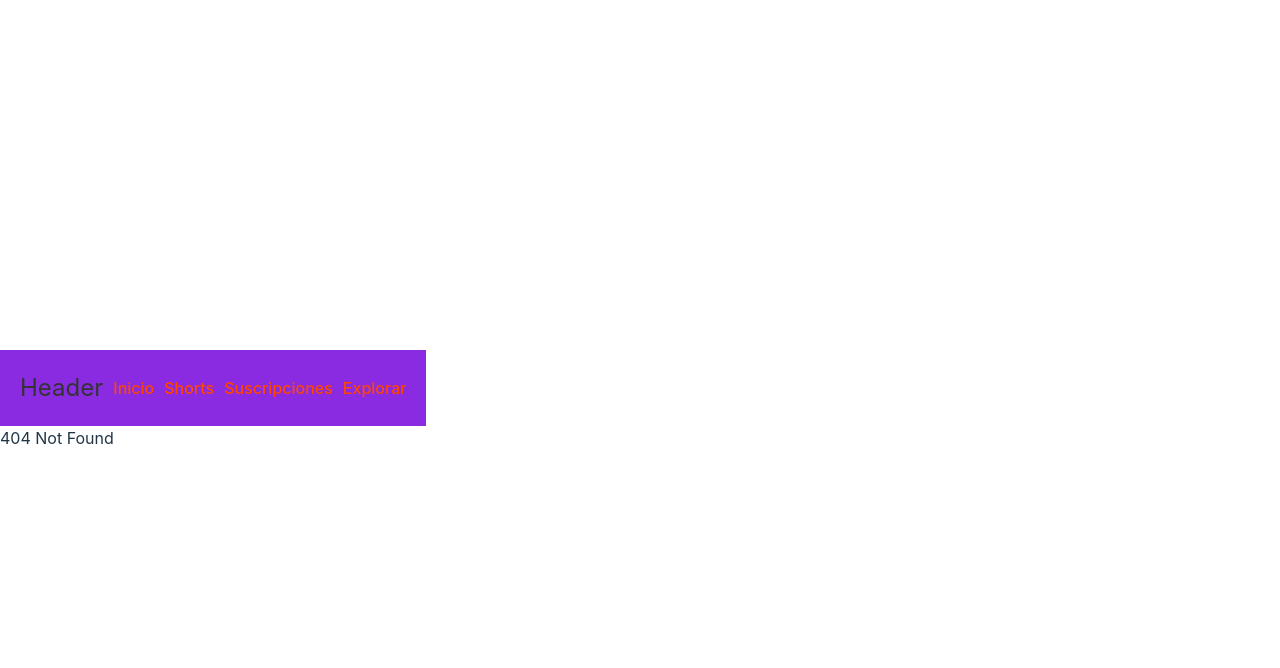
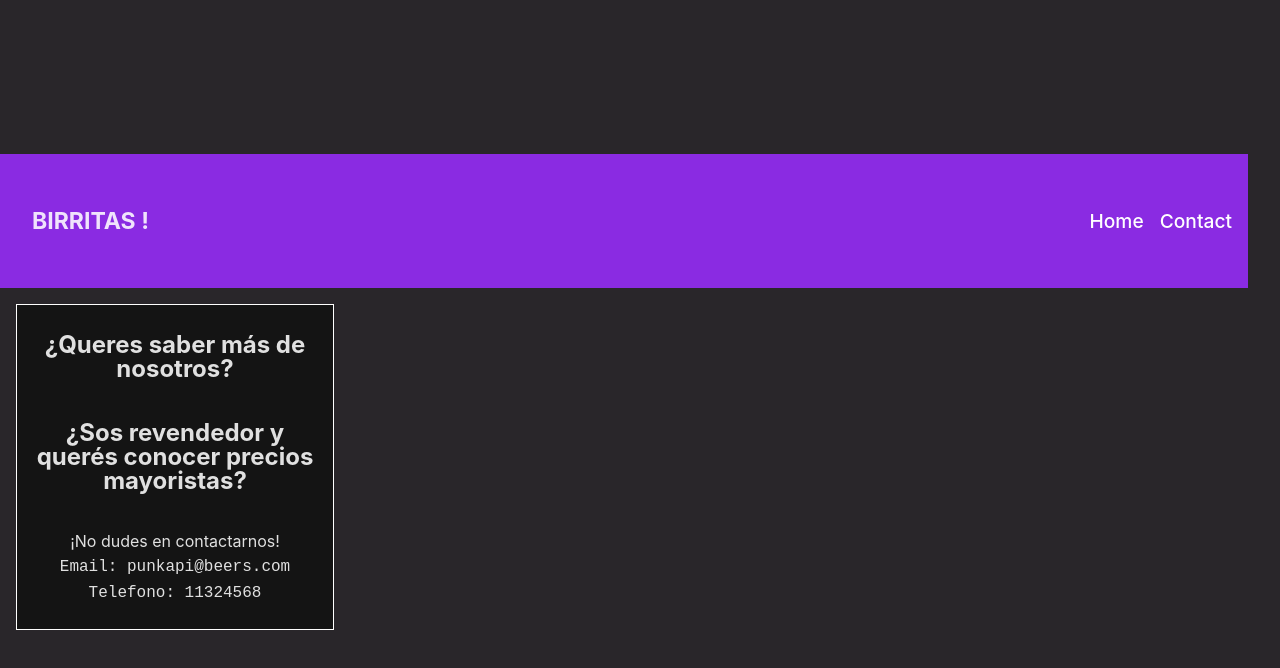
Before and after one commit to paulagoldenhorn/Proyectos-Frontend3, a React (Vite) app: page /contact in a window 1280 px wide. Before the commit this address had no page. Shown: the top 668 px of the page. Built offline with nearby package versions, Linux system fonts and the light colour scheme.

Commit message:
Ejercicio clase 16S playground terminado

```diff
--- /dev/null
+++ b/src/C16-router-playground/Clase16PG.jsx
@@ -0,0 +1,29 @@
+import { Routes, Route, Outlet } from 'react-router-dom'
+import Navbar from './Components/Navbar'
+import Home from './Routes/Home'
+import Contact from './Routes/Contact'
+import Beer from './Routes/Beer'
+
+function Clase16PG() {
+  return (
+    <>
+      <Routes>
+        <Route path='*' element={<h4>404 Not Found</h4>} />
+        <Route
+          path='/'
+          element={
+            <>
+              <Navbar />
+              <Outlet />
+            </>
+          }
+        >
+          <Route path='/home' element={<Home />} />
+          <Route path='/contact' element={<Contact />} />
+          <Route path='/beer/:id' element={<Beer />} />
+        </Route>
+      </Routes>
+    </>
+  )
+}
+export default Clase16PG
--- /dev/null
+++ b/src/C16-router-playground/Components/Card.jsx
@@ -0,0 +1,18 @@
+import { useNavigate } from 'react-router-dom'
+import styles from './Components.module.css'
+
+const Card = ({data}) => {
+
+  const navigate = useNavigate()
+
+    return (
+      <div className={styles.card}>
+          <h3 className={styles.h3}>{data.name}</h3>
+          <p className={styles.p}>{data.tagline}</p>
+          <img src={data.image_url} alt="beer-detail" />
+          <button id={data.id} className={styles.button} onClick={() => navigate(`/beer/${data.id}`)}>Ver</button>
+      </div>
+    )
+  }
+
+  export default Card
--- /dev/null
+++ b/src/C16-router-playground/Components/Components.module.css
@@ -0,0 +1,104 @@
+
+:root {
+  font-family: Inter, Avenir, Helvetica, Arial, sans-serif;
+  font-size: 16px;
+  line-height: 24px;
+  font-weight: 400;
+
+  color-scheme: light dark;
+  color: rgba(255, 255, 255, 0.87);
+  background-color: rgb(41, 38, 42);
+
+  font-synthesis: none;
+  text-rendering: optimizeLegibility;
+  -webkit-font-smoothing: antialiased;
+  -moz-osx-font-smoothing: grayscale;
+  -webkit-text-size-adjust: 100%;
+}
+
+.nav{
+    display: flex;
+    width: 95vw;
+    padding: 1rem;
+    justify-content: flex-start;
+    align-items: center;
+    background-color: blueviolet;
+    font-size: larger;
+  }
+
+  .logo{
+    width: 80px;
+  }
+
+  .nav > a {
+    margin-left: 1rem;
+    text-decoration: none;
+    color: #fff;
+  }
+  .nav > a:hover {
+    color: rgb(105, 103, 103);
+  }
+
+  .card{
+    display: flex;
+    align-items: center;
+    flex-direction: column;
+    text-align: center;
+    border: 1.5px solid white;
+    background-color: #141414;
+    width: 300px;
+    height: auto;
+    margin: 1rem;
+    transition: all ease 0.3s;
+    cursor: pointer;
+    padding: 0.5rem;
+
+  }
+
+  .card:hover{
+    box-shadow: 0px 0px 45px -10px rgba(255, 198, 75, 0.3);
+    border: 0.2px solid white;
+
+  }
+
+  .card > a{
+    text-decoration: none;
+    color: #fff;
+  }
+
+  .card > img{
+    height: 200px;
+  }
+
+  .h3, .p {
+    margin: 0.3rem;
+  }
+
+  .button {
+    border-radius: 8px;
+    border: 1px solid transparent;
+    padding: 0.6em 1.2em;
+    margin: 0.5rem;
+    font-size: 1em;
+    font-weight: 500;
+    font-family: inherit;
+    background-color: green;
+    cursor: pointer;
+    transition: border-color 0.25s;
+  }
+  .button:hover {
+    border-color: #646cff;
+  }
+  .button:focus,
+  .button:focus-visible {
+    outline: 4px auto -webkit-focus-ring-color;
+  }
+
+
+
+.grid{
+  display: flex;
+  flex-wrap: wrap;
+  text-align: center;
+  justify-content: center;
+}
--- /dev/null
+++ b/src/C16-router-playground/Components/Navbar.jsx
@@ -0,0 +1,13 @@
+import { Link } from 'react-router-dom'
+import styles from './Components.module.css'
+
+function Navbar() {
+  return (
+    <nav className={styles.nav}>
+      <h3 className={styles.nav}>BIRRITAS !</h3>
+      <Link to='/home'>Home</Link>
+      <Link to='/contact'>Contact</Link>
+    </nav>
+  )
+}
+export default Navbar
--- /dev/null
+++ b/src/C16-router-playground/Routes/Beer.jsx
@@ -0,0 +1,37 @@
+import { useState, useEffect } from 'react'
+import styles from '../Components/Components.module.css'
+import { useNavigate, useParams } from 'react-router-dom'
+
+//Esta pagina renderizará cada bebida de manera individual
+
+function Beer() {
+  const params = useParams()
+  const navigate = useNavigate()
+
+  const [beer, setBeer] = useState([])
+
+  const getBeer = async () => {
+    const res = await fetch(`https://api.punkapi.com/v2/beers/${params.id}`)
+    const data = await res.json()
+    setBeer(data[0])
+  }
+  useEffect(() => {
+    getBeer()
+  })
+
+  return (
+    <div>
+      <h2>Cerveza numero: {beer.id}</h2>
+      <button className={styles.button} onClick={() => navigate(-1)}>
+        Go back
+      </button>
+      <div className={styles.card}>
+        <img src={beer.image_url} alt='beer-detail' />
+        <p>{beer.tagline}</p>
+        <p>{beer.description}</p>
+        <p>{beer.brewers_tips} </p>
+      </div>
+    </div>
+  )
+}
+export default Beer
--- /dev/null
+++ b/src/C16-router-playground/Routes/Contact.jsx
@@ -0,0 +1,18 @@
+import styles from '../Components/Components.module.css'
+
+function Contact() {
+  return (
+      <div className={styles.card}>
+      <h2>¿Queres saber más de nosotros?</h2>
+      <h2>¿Sos revendedor y querés conocer precios mayoristas?</h2>
+      <p>
+        ¡No dudes en contactarnos!
+        <br />
+        <code> Email: punkapi@beers.com</code>
+        <br />
+        <code>Telefono: 11324568</code>
+      </p>
+      </div>
+  )
+}
+export default Contact
--- /dev/null
+++ b/src/C16-router-playground/Routes/Home.jsx
@@ -0,0 +1,23 @@
+import { useEffect, useState } from 'react'
+import styles from '../Components/Components.module.css'
+import Card from "../Components/Card"
+
+function Home() {
+  const [beers, setBeers] = useState([])
+
+  const getBeers = async () => {
+    const data = await (await fetch('https://api.punkapi.com/v2/beers')).json()
+    setBeers(data)
+  }
+
+  useEffect(() => {
+    getBeers()
+  })
+
+  return (
+    <div className={styles.grid}>
+      {beers.length ? beers.map((beer) => <Card key={beer.id} data={beer} />) : null}
+    </div>
+  )
+}
+export default Home
--- a/src/main.jsx
+++ b/src/main.jsx
@@ -13,12 +13,13 @@ import './index.css'
 //import Clase13 from './C13-useEffect/Clase13'
 //import Clase14 from './C14-fetch/Clase14'
 //import Clase15 from './C15-memo/Clase15'
-import Clase16 from './C16-router-I/Clase16'
+//import Clase16 from './C16-router-I/Clase16'
+import Clase16PG from './C16-router-playground/Clase16PG'
 
 
 ReactDOM.createRoot(document.getElementById('root')).render(
   <BrowserRouter>
-    <Clase16 />
+    <Clase16PG />
   </BrowserRouter>
 
 
```
